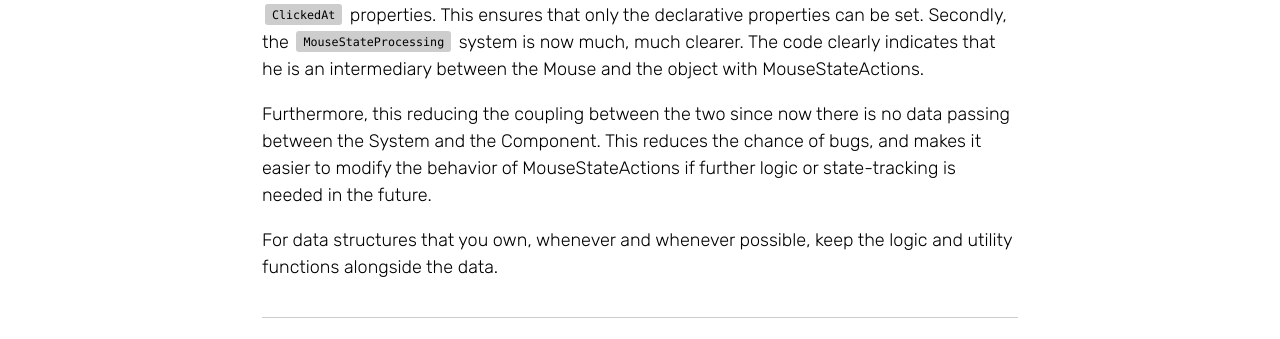
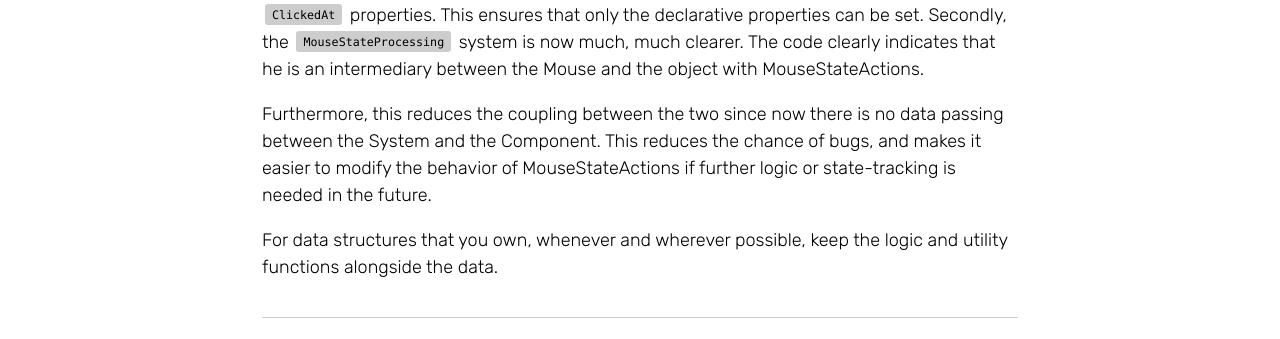
Before and after one commit to SilasReinagel/silasreinagel.github.io, a Jekyll site: the page built from _posts/2017-07-18-put-the-logic-with-the-data.md, in a window 1280 px wide and 900 px high, scrolled down 2499 px. Shown: the part 157-496 px from the top of the window. Built offline with Jekyll 4.4.1, drawn with Linux system fonts in a browser that asks for light colours; nearby versions of some CDN libraries; comment, search, counter and statistics services are not loaded; some of the changed text lies outside the part shown.

Commit message:
Fixes typos. Closes #20. Closes #21. Closes #22. Closes #23. Closes #24 (#25)

```diff
--- a/_posts/2017-07-18-put-the-logic-with-the-data.md
+++ b/_posts/2017-07-18-put-the-logic-with-the-data.md
@@ -97,6 +97,6 @@ public sealed class MouseStateProcessing : ISystem
 
 This offers two benefits. First, this allows the `MouseStateActions` to hide its `CurrentState` and `ClickedAt` properties. This ensures that only the declarative properties can be set. Secondly, the `MouseStateProcessing` system is now much, much clearer. The code clearly indicates that he is an intermediary between the Mouse and the object with MouseStateActions.
 
-Furthermore, this reducing the coupling between the two since now there is no data passing between the System and the Component. This reduces the chance of bugs, and makes it easier to modify the behavior of MouseStateActions if further logic or state-tracking is needed in the future.
+Furthermore, this reduces the coupling between the two since now there is no data passing between the System and the Component. This reduces the chance of bugs, and makes it easier to modify the behavior of MouseStateActions if further logic or state-tracking is needed in the future.
 
-For data structures that you own, whenever and whenever possible, keep the logic and utility functions alongside the data.
+For data structures that you own, whenever and wherever possible, keep the logic and utility functions alongside the data.
```
Also changed, not shown: other parts of _posts/2017-07-18-put-the-logic-with-the-data.md (+1 -1 lines), _posts/2018-04-24-marker-interfaces-are-evil.md (+1 -1 lines), _posts/2018-06-18-result-vs-exception.md (+2 -2 lines), _posts/2018-07-23-static-dependency-access.md (+3 -3 lines), _posts/2018-08-13-supersonic-project-velocity.md (+1 -1 lines).
